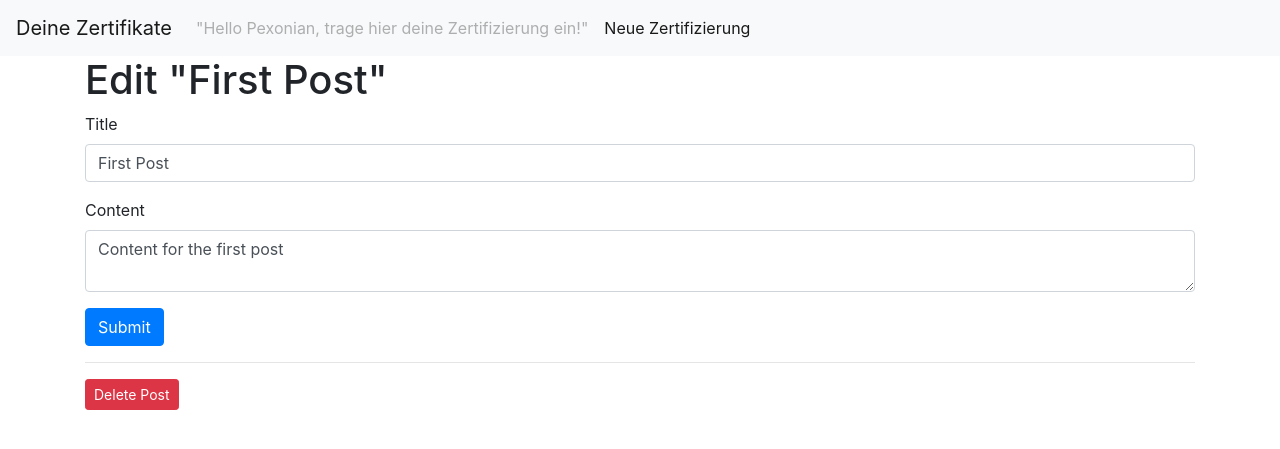
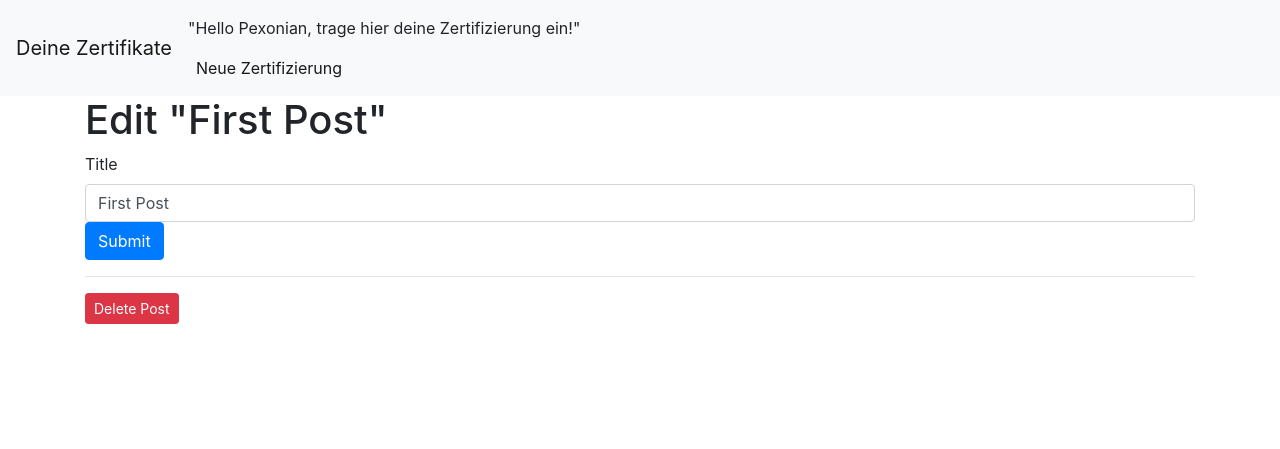
Before and after one commit to emknowledge/homework-webapp, a Flask app: page /1/edit in a window 1280 px wide. Shown: the top 449 px of the page. Run offline with Flask 2, Linux system fonts and the light colour scheme; data comes from the database, SQL or seed files in the repository; some libraries are stand-ins or nearby versions.

Commit message:
customisation of the pexon homework app

```diff
--- a/webapp/app.py
+++ b/webapp/app.py
@@ -26,7 +26,7 @@ app.config['SECRET_KEY'] = 'your secret key'
 @app.route('/')
 def index():
     conn = get_db_connection()
-    posts = conn.execute('SELECT * FROM posts').fetchall()
+    posts = conn.execute('SELECT * FROM posts ORDER BY id DESC').fetchall()
     conn.close()
     # object as an argument, which contains the results you got from the database,
     # this will allow you to access the posts in the index.html template.
@@ -43,14 +43,13 @@ def post(post_id):
 def create():
     if request.method == 'POST':
         title = request.form['title']
-        content = request.form['content']
 
         if not title:
-            flash('Title is required!')
+            flash('Zertifizierung ist erforderlich!')
         else:
             conn = get_db_connection()
-            conn.execute('INSERT INTO posts (title, content) VALUES (?, ?)',
-                         (title, content))
+            conn.execute('INSERT INTO posts (title) VALUES (?)',
+            [title])
             conn.commit()
             conn.close()
             return redirect(url_for('index'))
@@ -64,15 +63,14 @@ def edit(id):
 
     if request.method == 'POST':
         title = request.form['title']
-        content = request.form['content']
 
         if not title:
-            flash('Title is required!')
+            flash('Eingabe der Zertifizierung ist erforderlich!')
         else:
             conn = get_db_connection()
-            conn.execute('UPDATE posts SET title = ?, content = ?'
+            conn.execute('UPDATE posts SET title = ?'
                          ' WHERE id = ?',
-                         (title, content, id))
+                         (title, id))
             conn.commit()
             conn.close()
             return redirect(url_for('index'))
@@ -87,7 +85,7 @@ def delete(id):
     conn.execute('DELETE FROM posts WHERE id = ?', (id,))
     conn.commit()
     conn.close()
-    flash('"{}" was successfully deleted!'.format(post['title']))
+    flash('"{}" dein Zertifikat wurde Entfernt!'.format(post['title']))
     return redirect(url_for('index'))
 
 if __name__ =='__main__':
--- a/webapp/schema.sql
+++ b/webapp/schema.sql
@@ -3,7 +3,5 @@ DROP TABLE IF EXISTS posts;
 
 CREATE TABLE posts (
     id INTEGER PRIMARY KEY AUTOINCREMENT,
-    created TIMESTAMP NOT NULL DEFAULT CURRENT_TIMESTAMP,
-    title TEXT NOT NULL,
-    content TEXT NOT NULL
+    title TEXT NOT NULL
 );
--- a/webapp/templates/base.html
+++ b/webapp/templates/base.html
@@ -19,10 +19,11 @@
         <div class="collapse navbar-collapse" id="navbarNav">
             <ul class="navbar-nav">
             <li class="nav-item">
-              <a class="nav-link disabled" href="#">"Hello Pexonian, trage hier deine Zertifizierung ein!"</a>
                 <li class="nav-item active">
+                  <a class="navbar-text">"Hello Pexonian, trage hier deine Zertifizierung ein!"</a>
                   <a class="nav-link" href="{{url_for('create')}}">Neue Zertifizierung</a>
-              </li>
+                </li>
+
             </li>
             </ul>
         </div>
--- a/webapp/templates/edit.html
+++ b/webapp/templates/edit.html
@@ -10,14 +10,6 @@
                class="form-control"
                value="{{ request.form['title'] or post['title'] }}">
         </input>
-    </div>
-<!--This displays the data stored in the request if it exists, otherwise it displays the data from the post variable
-     that was passed to the template containing current database data.-->
-    <div class="form-group">
-        <label for="content">Content</label>
-        <textarea name="content" placeholder="Post content"
-                  class="form-control">{{ request.form['content'] or post['content'] }}</textarea>
-    </div>
     <div class="form-group">
         <button type="submit" class="btn btn-primary">Submit</button>
     </div>
@@ -27,6 +19,6 @@
 <form action="{{ url_for('delete', id=post['id']) }}" method="POST">
     <input type="submit" value="Delete Post"
             class="btn btn-danger btn-sm"
-            onclick="return confirm('Are you sure you want to delete this post?')">
+            onclick="return confirm('Möchtest du das Zertifizierung entfernen?')">
 </form>
 {% endblock %}
--- a/webapp/templates/index.html
+++ b/webapp/templates/index.html
@@ -1,7 +1,7 @@
 {% extends 'base.html' %}
 
 {% block content %}
-    <h1>{% block title %} Aktuelle Zertifizierungen vom Pexonian {% endblock %}</h1>
+    <h1>{% block title %} Aktuelle Zertifizierungen vom Pexonian  {% endblock %}</h1>
     <!--loop over each item in the posts list that was passed by the index() function-->
     {% for post in posts %}
     <!--url_for() function will return the proper URL for each post based on its ID-->
@@ -10,6 +10,7 @@
         </a>
         <!--adaptive bootstrap tag for adding context-->
         <span class="badge badge-primary">{{ post['created'] }}</span>
+
         <!--passing in the post['id'] value to link to the edit page of each post with the Edit link-->
         <a href="{{ url_for('edit', id=post['id']) }}">
             <span class="badge badge-warning">Edit</span>
--- a/webapp/templates/post.html
+++ b/webapp/templates/post.html
@@ -2,7 +2,5 @@
 <!--to make the title of the page reflect the post title that is displayed in an <h2> heading-->
 {% block content %}
     <h2>{% block title %} {{ post['title']}} {% endblock %}</h2>
-
     <span class="badge badge-primary">{{ post['created'] }}</span>
-    <p>{{ post['content'] }}</p>
 {% endblock %}
```
Also changed, not shown: webapp/init_db.py (+4 -4 lines), webapp/templates/create.html (+1 -6 lines), database.db (added), webapp/database.db (deleted), webapp/static/css/style.css (line endings or trailing spaces), webapp/test_app.py (line endings or trailing spaces), 1 other file.
